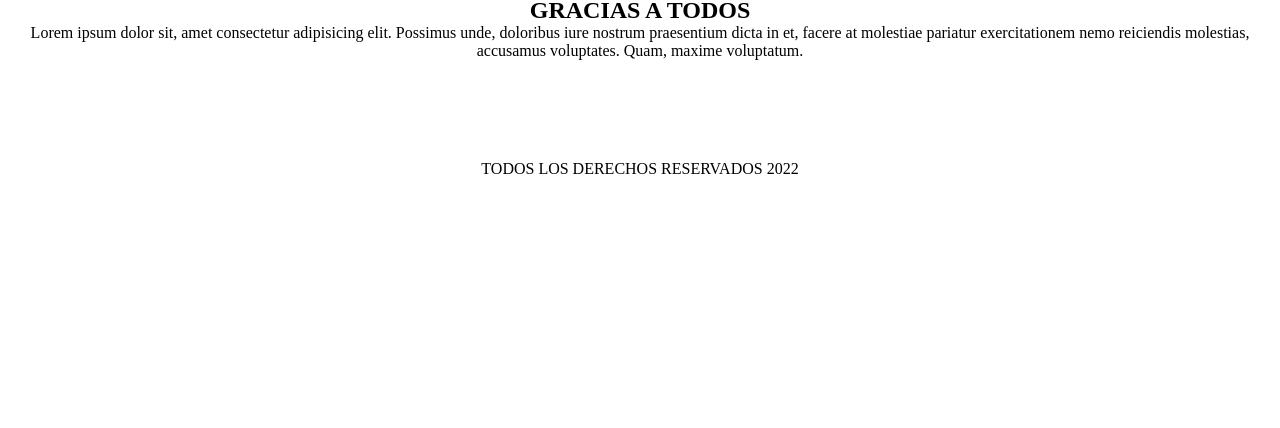
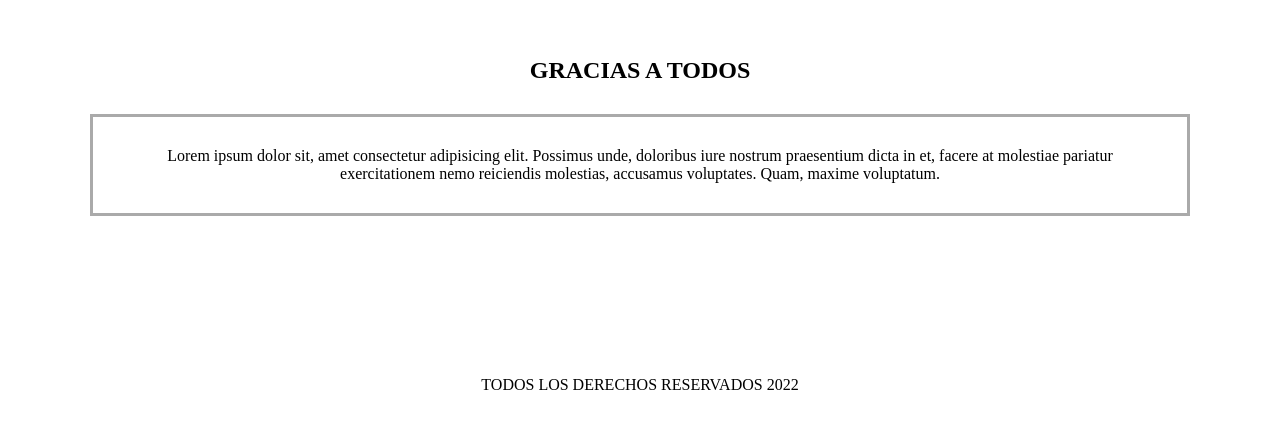
Before and after one commit to Sebaepper/PFEPPER, a plain HTML site: page Clientes.html in a window 1280 px wide. Shown: the part 1021-1449 px from the top of the page. Before the commit the page ends 1299 px from the top, so only its background shows below. Drawn offline with Linux system fonts and the light colour scheme.

Commit message:
'preentrega2'

```diff
--- a/Clientes.html
+++ b/Clientes.html
@@ -48,7 +48,7 @@
 </div>
 <DIV class="us">
     <H2>GRACIAS A TODOS</H2>
-    <Article>Lorem ipsum dolor sit, amet consectetur adipisicing elit. Possimus unde, doloribus iure nostrum praesentium dicta in et, facere at molestiae pariatur exercitationem nemo reiciendis molestias, accusamus voluptates. Quam, maxime voluptatum. </Article>
+    <Article class="art">Lorem ipsum dolor sit, amet consectetur adipisicing elit. Possimus unde, doloribus iure nostrum praesentium dicta in et, facere at molestiae pariatur exercitationem nemo reiciendis molestias, accusamus voluptates. Quam, maxime voluptatum. </Article>
 </DIV>
 
 <FOOter class="FOOTER" >
--- a/main.css
+++ b/main.css
@@ -8,12 +8,9 @@
 background-image: linear-gradient(rgb(192, 184, 184), white);
 @import url(https://fonts.googleapis.com/css?family=Tangerine);
 margin: 0%;
-
 }
 
-
 li {
-
 background-image: linear-gradient(white,rgb(192, 184, 184) );
 text-align: center;
 font-style:italic;
@@ -28,8 +25,6 @@
 
 
 .BOT1 {
-
-
 background-image: linear-gradient(white,rgb(192, 184, 184) );
 border: 1px;
 border-style: solid;
@@ -44,22 +39,17 @@
 cursor:pointer;
 }
 
-
 .flex-container{
 background-image: -moz-linear-gradient(YELLOW RED);
 display: flex;
 justify-content:center;
 margin: 20px;
 flex-wrap: wrap;
-
 }
 
 .flex-container > div{
-
 margin: 20px;
-
 }
-
 
 .ppp{
 display: flex;
@@ -68,9 +58,7 @@
 font-family: sans-serif;
 }
 
-
 .FOOTER{
-
 text-align:center;
 margin: 100PX;
 }
@@ -81,8 +69,6 @@ a{
 color: black;
 border-bottom: 10px;
 }
-
-
 
 .grid-container{
 display:grid;
@@ -100,6 +86,7 @@ height: 400px;
 border-style:solid ;
 color: black;
 }
+
 .item2{
 background-image: url(./imagenes/flota1.jpg);
 background-size: cover;
@@ -109,6 +96,7 @@ height: 400px;
 border-style: solid;
 color: black;
 }
+
 .item3{
 background-image: url(./imagenes/flota2.jpg);
 background-size: cover;
@@ -118,6 +106,7 @@ color: black;
 border-style: solid;
 color: black;
 }
+
 .item4{
 background-image: url(./imagenes/flota3.jpg);
 background-size: cover;
@@ -127,6 +116,7 @@ color: black;
 border-style: solid;
 color: black;
 }
+
 .item5{
 background-image: url(./imagenes/flota4.jpg);
 background-size: cover;
@@ -136,6 +126,7 @@ color: black;
 border-style: solid;
 color: black;
 }
+
 .item6{
 background-image: url(./imagenes/flota5.jpg);
 background-size: cover;
@@ -145,16 +136,14 @@ color: black;
 border-style: solid;
 color: black
 }
+
 .dflot{
 text-align: center;
 border-style: double;
-
 font-style:'tangerine' ;
 }
 
-
 .nav1{
-
 display: grid;
 grid-template-columns: auto;
 }
@@ -165,7 +154,6 @@ color: black;
 flex-wrap: wrap;
 justify-content:space-around;
 margin: 40px;
-
 }
 
 .ISO{
@@ -181,27 +169,21 @@ text-align:center ;
 .contacto{
 border-style: double;
 margin: 30px;
-
-justify-items: center;
-
+Justify-items: center;
 }
 
 .us{
-
-
+padding: 30px ;
+margin: 30px;
 text-align:center ;
-
-
-
 }
 .anima{
-
 margin: 0px;
 animation-duration: 30s;
 animation-name: aparecer;
 animation-iteration-count: infinite;
+}
 
-}
 @keyframes aparecer {
 0% {
     opacity: 0;
@@ -214,16 +196,19 @@ justify-items: center;
 
 @media screen and (min-whidth: 600px) {
         body {
-
             background-color: #000000;
         }
     }
 
-
-
 .Marcas{
 display: grid;
 grid-template-columns: auto auto auto;
-
 justify-content: space-between;
 }
+
+.art{
+  margin: 30px;
+  padding: 30px;
+  border-style: solid;
+  border-color: #aaa;
+}
```
Lines whose indentation alone changed are shown as unchanged.
